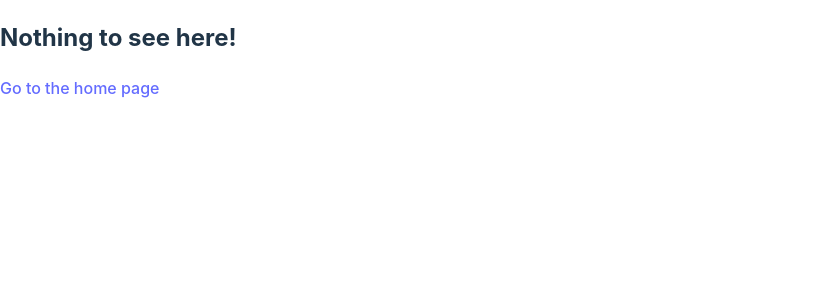
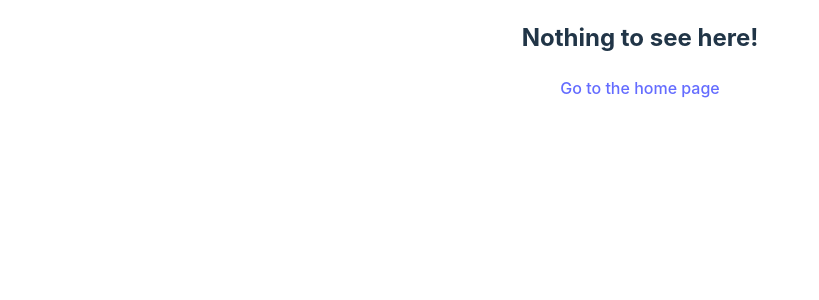
Before and after one commit to uinmx/uinmax-pro-react, a React (Vite) app: page /500 in a window 1280 px wide. Shown: the top 300 px of the page, without its empty margins (0-819 px from the left). Built offline with nearby package versions, Linux system fonts and the light colour scheme.

Commit message:
fix: nomatch styles

```diff
--- a/src/layout/components/NoMatch.tsx
+++ b/src/layout/components/NoMatch.tsx
@@ -2,7 +2,7 @@ import { Link } from 'react-router-dom'
 
 function NoMatch() {
   return (
-    <div>
+    <div style={styles.errorBox}>
       <h2>Nothing to see here!</h2>
       <p>
         <Link to="/">Go to the home page</Link>
@@ -12,3 +12,9 @@ function NoMatch() {
 }
 
 export default NoMatch
+
+const styles: any = {
+  errorBox: {
+    textAlign: 'center'
+  }
+}
--- a/src/layout/index.less
+++ b/src/layout/index.less
@@ -1,11 +1,10 @@
-
-.layout-header{
+.layout-header {
   display: flex;
   align-items: center;
   background-color: white;
   border-bottom: 1px solid rgba(5, 5, 5, 0.06);
   gap: 10px;
-  transition: all .2s ease-in-out;
+  transition: all 0.2s ease-in-out;
 }
 
 .fixed-header {
```
